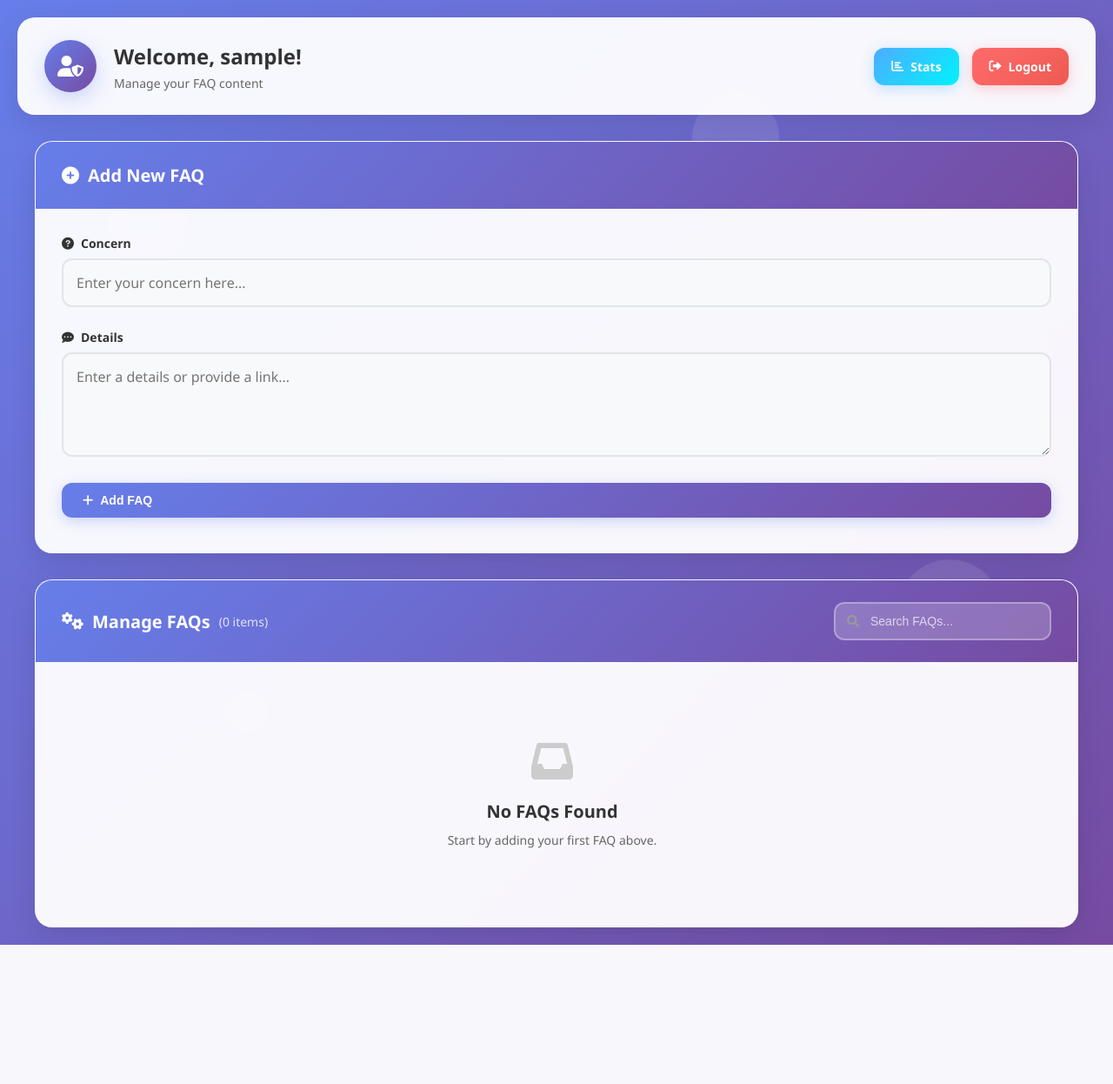
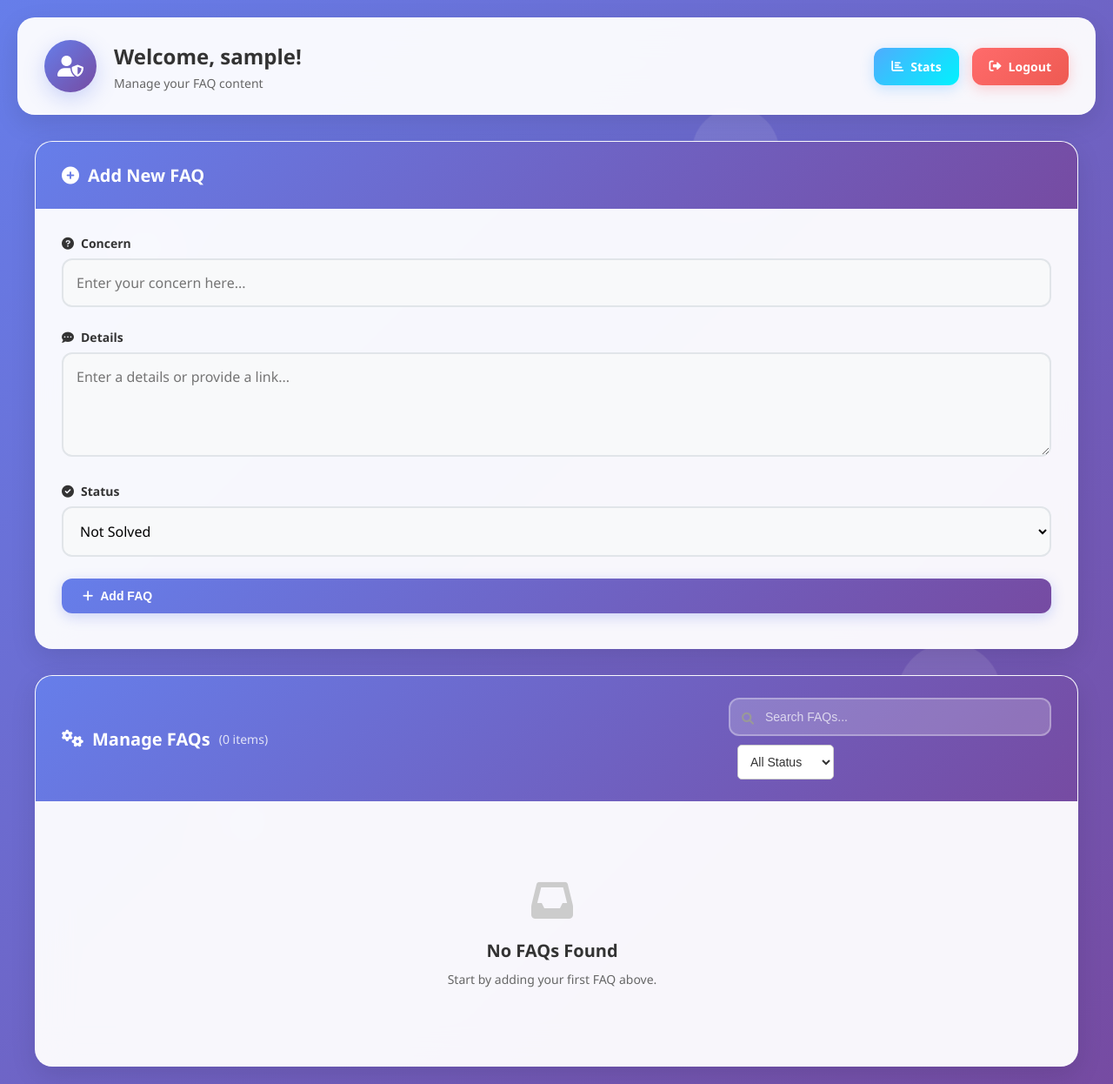
Before and after one commit to Kurtqttt/VFI-Support, a PHP site: page /admin.php in a window 1280 px wide. Shown: the whole page at 87% size. Before the commit the page ends 1086 px from the top, so only its background shows below. Run offline with PHP 8.4, Linux system fonts and the light colour scheme; the visitor is signed in with stand-in values (Sample User, id 1); data that the repository does not hold is empty.

Commit message:
Added Search Filters and Status with DB

```diff
--- a/admin.php
+++ b/admin.php
@@ -2,22 +2,26 @@
 
 require 'auth.php';
 require 'includes/db.php';
+
 
 // Handle form submissions
 if ($_SERVER['REQUEST_METHOD'] === 'POST') {
     if ($_POST['action'] === 'add') {
         $q = $_POST['question'];
         $a = $_POST['answer'];
-        $stmt = $pdo->prepare("INSERT INTO faqs (question, answer) VALUES (?, ?)");
-        $stmt->execute([$q, $a]);
+        $status = $_POST['status'] ?? 'not solved';
+        $stmt = $pdo->prepare("INSERT INTO faqs (question, answer, status) VALUES (?, ?, ?)");
+        $stmt->execute([$q, $a, $status]);
+
     }
 
     if ($_POST['action'] === 'update') {
     $id = $_POST['id'];
     $q = $_POST['question'];
     $a = $_POST['answer'];
-        $stmt = $pdo->prepare("UPDATE faqs SET question = ?, answer = ? WHERE id = ?");
-        $stmt->execute([$q, $a, $id]);
+    $s = $_POST['status'] ?? 'not solved'; // Get status
+    $stmt = $pdo->prepare("UPDATE faqs SET question = ?, answer = ?, status = ? WHERE id = ?");
+    $stmt->execute([$q, $a, $s, $id]);
 }
 
     if ($_POST['action'] === 'delete') {
@@ -101,7 +105,18 @@ $faqs = $stmt->fetchAll(PDO::FETCH_ASSOC);
                             <textarea name="answer" id="answer" placeholder="Enter a details or provide a link..." class="modern-textarea" required></textarea>
                         </div>
 
-                        <button type="submit" name="action" value="add" class="modern-btn primary">
+                        <div class="form-group">
+    <label for="status" class="form-label">
+        <i class="fas fa-check-circle"></i> Status
+    </label>
+    <select name="status" class="modern-input" required>
+        <option value="resolved">Resolved</option>
+        <option value="not solved" selected>Not Solved</option>
+    </select>
+</div>
+
+                        <input type="hidden" name="action" value="add">
+                        <button type="submit" class="modern-btn primary">
                             <i class="fas fa-plus"></i>
                             <span>Add FAQ</span>
                         </button>
@@ -120,7 +135,14 @@ $faqs = $stmt->fetchAll(PDO::FETCH_ASSOC);
                     <div class="search-wrapper">
     <i class="fas fa-search search-icon"></i>
     <input type="text" id="adminSearch" class="search-input" placeholder="Search FAQs...">
+
+    <select id="adminStatusFilter" class="status-filter-dropdown" onchange="filterAdminFaqs()">
+        <option value="all">All Status</option>
+        <option value="resolved">Resolved</option>
+        <option value="not solved">Not Solved</option>
+    </select>
 </div>
+
                 </div>
 
                 <div class="card-content">
@@ -158,6 +180,15 @@ $faqs = $stmt->fetchAll(PDO::FETCH_ASSOC);
                                             <label class="form-label">Details</label>
                                             <textarea name="answer" class="modern-textarea" readonly required><?= htmlspecialchars($faq['answer']) ?></textarea>
                                         </div>
+
+                                        <div class="form-group">
+    <label class="form-label">Status</label>
+    <select name="status" class="modern-input" required readonly>
+        <option value="resolved" <?= $faq['status'] === 'resolved' ? 'selected' : '' ?>>Resolved</option>
+        <option value="not solved" <?= $faq['status'] === 'not solved' ? 'selected' : '' ?>>Not Solved</option>
+    </select>
+</div>
+
 
                                         <div class="form-actions" style="display: none;">
                                             <button type="submit" name="action" value="update" class="modern-btn success">
@@ -276,17 +307,22 @@ $faqs = $stmt->fetchAll(PDO::FETCH_ASSOC);
     let deleteId = null;
     let deleteQuestion = '';
 
-        // Search functionality
-        document.getElementById('adminSearch').addEventListener('input', function () {
-            const query = this.value.toLowerCase();
+    // Filter FAQs by both search and status
+    function filterFaqs() {
+        const query = document.getElementById('adminSearch').value.toLowerCase();
+        const selectedStatus = document.getElementById('adminStatusFilter')?.value || 'all';
         const faqs = document.querySelectorAll('.faq-item');
         let visibleCount = 0;
 
         faqs.forEach(faq => {
             const question = faq.querySelector('input[name="question"]').value.toLowerCase();
             const answer = faq.querySelector('textarea[name="answer"]').value.toLowerCase();
+            const status = faq.querySelector('select[name="status"]').value;
 
-                if (question.includes(query) || answer.includes(query)) {
+            const matchesQuery = question.includes(query) || answer.includes(query);
+            const matchesStatus = selectedStatus === 'all' || status === selectedStatus;
+
+            if (matchesQuery && matchesStatus) {
                 faq.style.display = 'block';
                 visibleCount++;
             } else {
@@ -294,23 +330,43 @@ $faqs = $stmt->fetchAll(PDO::FETCH_ASSOC);
             }
         });
 
-            // Update count
         const countElement = document.querySelector('.faq-count');
         if (countElement) {
             countElement.textContent = `(${visibleCount} items)`;
         }
+    }
+
+    // Search bar listener
+    document.getElementById('adminSearch').addEventListener('input', () => {
+        filterFaqs();
+
+        // Add animation
+        const searchIcon = document.querySelector('.search-icon');
+        searchIcon.classList.add('fa-spin');
+        setTimeout(() => {
+            searchIcon.classList.remove('fa-spin');
+        }, 300);
     });
 
-        // Edit functionality
+    // Dropdown filter listener
+    document.getElementById('adminStatusFilter').addEventListener('change', filterFaqs);
+
+    // Edit mode
     function toggleEdit(index) {
         const form = document.getElementById(`faqForm${index}`);
         const inputs = form.querySelectorAll('input[type="text"], textarea');
+        const selects = form.querySelectorAll('select');
         const actions = form.querySelector('.form-actions');
         const editBtn = form.closest('.faq-item').querySelector('.edit');
 
         inputs.forEach(input => {
             input.readOnly = false;
             input.classList.add('editing');
+        });
+
+        selects.forEach(select => {
+            select.disabled = false;
+            select.classList.add('editing');
         });
 
         actions.style.display = 'flex';
@@ -321,6 +377,7 @@ $faqs = $stmt->fetchAll(PDO::FETCH_ASSOC);
     function cancelEdit(index) {
         const form = document.getElementById(`faqForm${index}`);
         const inputs = form.querySelectorAll('input[type="text"], textarea');
+        const selects = form.querySelectorAll('select');
         const actions = form.querySelector('.form-actions');
         const editBtn = form.closest('.faq-item').querySelector('.edit');
 
@@ -329,16 +386,21 @@ $faqs = $stmt->fetchAll(PDO::FETCH_ASSOC);
             input.classList.remove('editing');
         });
 
+        selects.forEach(select => {
+            select.disabled = true;
+            select.classList.remove('editing');
+        });
+
         actions.style.display = 'none';
         editBtn.innerHTML = '<i class="fas fa-edit"></i>';
         editBtn.onclick = () => toggleEdit(index);
 
-            // Reset form to original values
+        // Reset values by reloading (for simplicity)
         form.reset();
-            location.reload(); // Simple way to reset form values
+        location.reload();
     }
 
-        // Enhanced Delete functionality
+    // Delete confirmation
     function confirmDelete(id, question) {
         deleteId = id;
         deleteQuestion = question;
@@ -367,7 +429,7 @@ $faqs = $stmt->fetchAll(PDO::FETCH_ASSOC);
         deleteQuestion = '';
     }
 
-        // Stats functionality
+    // Stats modal
     function showStats() {
         document.getElementById('statsModal').style.display = 'flex';
         document.body.style.overflow = 'hidden';
@@ -378,7 +440,7 @@ $faqs = $stmt->fetchAll(PDO::FETCH_ASSOC);
         document.body.style.overflow = 'auto';
     }
 
-        // Form submission animation
+    // Add form loader
     document.getElementById('addFaqForm').addEventListener('submit', function(e) {
         const submitBtn = this.querySelector('button[type="submit"]');
         submitBtn.innerHTML = '<i class="fas fa-spinner fa-spin"></i> <span>Adding...</span>';
@@ -389,16 +451,11 @@ $faqs = $stmt->fetchAll(PDO::FETCH_ASSOC);
     window.addEventListener('click', function(e) {
         const deleteModal = document.getElementById('deleteModal');
         const statsModal = document.getElementById('statsModal');
-
-            if (e.target === deleteModal) {
-                closeDeleteModal();
-            }
-            if (e.target === statsModal) {
-                closeStatsModal();
-            }
+        if (e.target === deleteModal) closeDeleteModal();
+        if (e.target === statsModal) closeStatsModal();
     });
 
-        // Close modals with Escape key
+    // Close modals with Escape
     document.addEventListener('keydown', function(e) {
         if (e.key === 'Escape') {
             closeDeleteModal();
@@ -413,16 +470,7 @@ $faqs = $stmt->fetchAll(PDO::FETCH_ASSOC);
             this.style.height = this.scrollHeight + 'px';
         });
     });
+</script>
 
-        // Add search animation
-        document.getElementById('adminSearch').addEventListener('input', function() {
-            const searchIcon = document.querySelector('.search-icon');
-            searchIcon.classList.add('fa-spin');
-
-            setTimeout(() => {
-                searchIcon.classList.remove('fa-spin');
-            }, 300);
-        });
-    </script>
 </body>
 </html>
--- a/style.css
+++ b/style.css
@@ -978,7 +978,7 @@ button {
 .search-icon {
   position: absolute;
   left: 15px;
-  top: 50%;
+  top: 25%;
   transform: translateY(-50%);
   color: #999;
   font-size: 14px;
@@ -1382,7 +1382,7 @@ button {
 .search-input-icon {
   position: absolute;
   left: 20px;
-  top: 30%;
+  top: 15%;
   transform: translateY(-50%);
   color: #999;
   font-size: 16px;
@@ -2098,3 +2098,90 @@ button {
     gap: 12px;
   }
 }
+
+.faq-status {
+    padding: 4px 10px;
+    border-radius: 12px;
+    font-size: 13px;
+    font-weight: bold;
+    color: white;
+    margin-left: 10px;
+}
+
+.status-resolved {
+    background-color: teal;
+}
+
+.status-unsolved {
+    background-color: crimson;
+}
+
+.search-input-wrapper {
+    display: flex;
+    align-items: center;
+    gap: 10px;
+    position: relative;
+    flex-wrap: wrap;
+    margin-top: 10px;
+}
+
+.modern-search-input {
+    flex: 1;
+    padding: 10px 35px 10px 35px;
+    border: 1px solid #ccc;
+    border-radius: 5px;
+    font-size: 16px;
+}
+
+.search-input-icon {
+    position: absolute;
+    left: 12px;
+    color: #888;
+    z-index: 1;
+}
+
+.modern-filter-dropdown {
+    padding: 10px 15px;
+    border: 1px solid #ccc;
+    border-radius: 5px;
+    font-size: 16px;
+    background-color: white;
+    color: #333;
+    cursor: pointer;
+    appearance: none;
+}
+
+.modern-filter-dropdown:focus {
+    outline: none;
+    border-color: teal;
+}
+
+.search-results-count {
+    flex-basis: 100%;
+    margin-top: 8px;
+    font-size: 14px;
+    color: #555;
+}
+
+.status-filter-dropdown {
+    padding: 10px;
+    margin-left: 10px;
+    border-radius: 5px;
+    border: 1px solid #ccc;
+    font-size: 14px;
+    background-color: #fff;
+    color: #333;
+    cursor: pointer;
+}
+
+.status-filter-dropdown:focus {
+    border-color: teal;
+    outline: none;
+}
+
+.search-wrapper {
+    display: flex;
+    align-items: center;
+    gap: 10px;
+    flex-wrap: wrap;
+}
```
Also changed, not shown: index.php (+27 -5 lines), auth.php (line endings or trailing spaces), data.php (line endings or trailing spaces), includes/db.php (line endings or trailing spaces), logout.php (line endings or trailing spaces), save.php (line endings or trailing spaces). Lines whose indentation alone changed are shown as unchanged.
